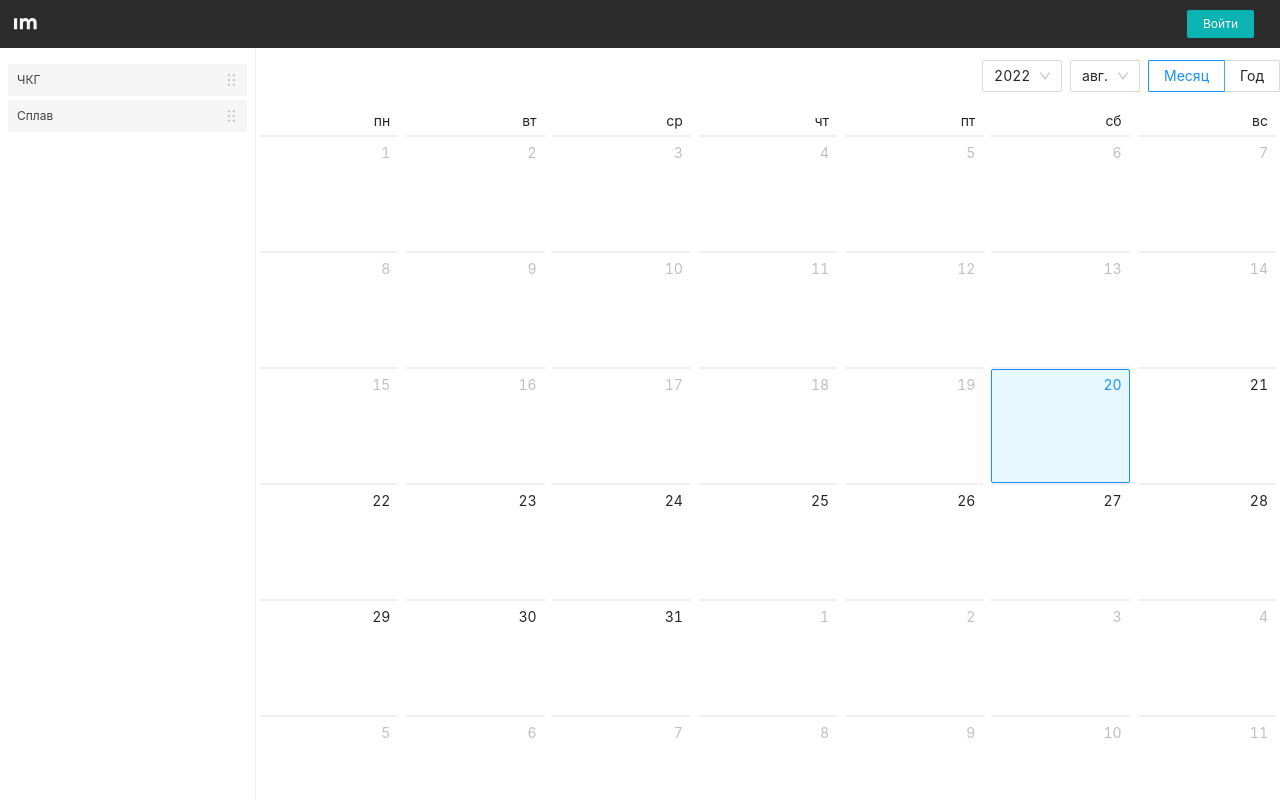
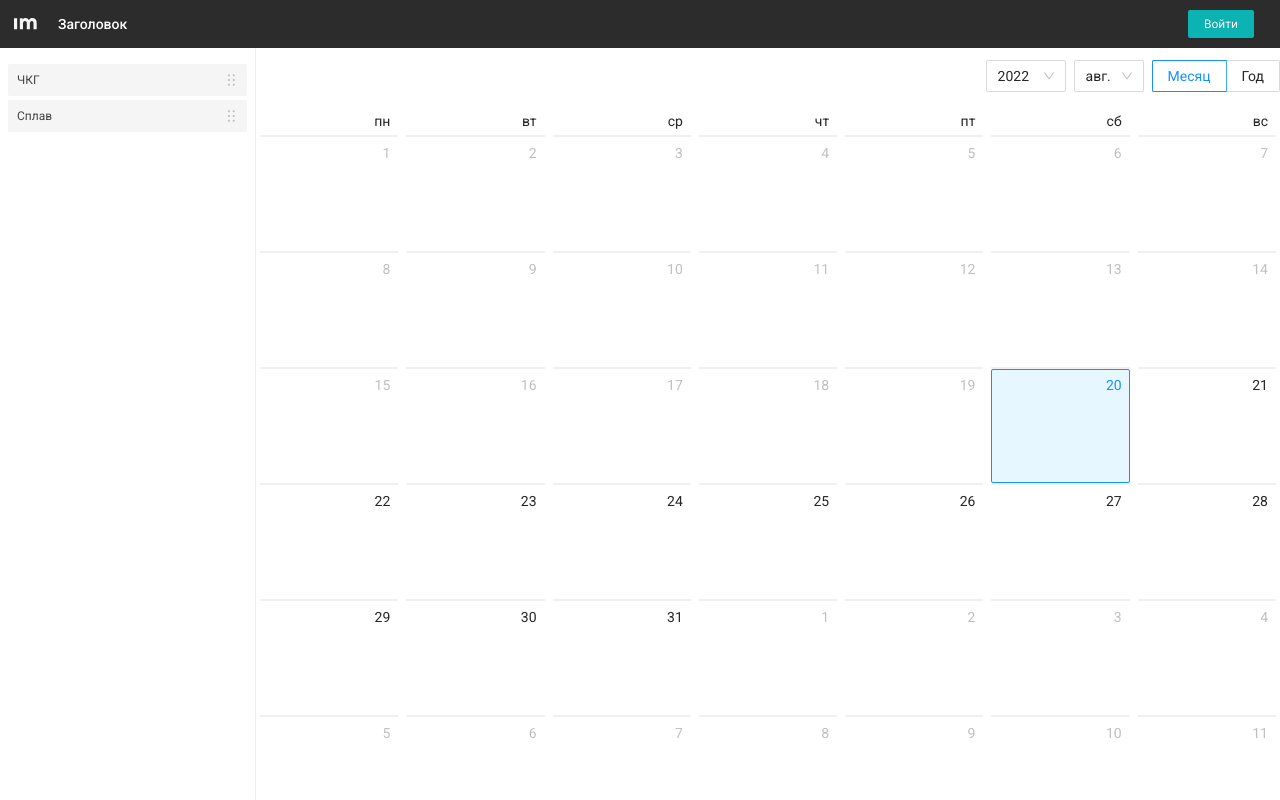
Before and after one commit to dimanik94/im-events, a React (Create React App) app: page / in a window 1280 px wide. Built offline with nearby package versions, Linux system fonts and the light colour scheme.

Commit message:
refactor AuthModal; feat: add font

```diff
--- a/public/index.html
+++ b/public/index.html
@@ -10,6 +10,12 @@
       content="Web site created using create-react-app"
     />
     <link rel="apple-touch-icon" href="%PUBLIC_URL%/logo192.png" />
+    <link rel="preconnect" href="https://fonts.googleapis.com" />
+    <link rel="preconnect" href="https://fonts.gstatic.com" crossorigin />
+    <link
+      href="https://fonts.googleapis.com/css2?family=Roboto:wght@400;500&display=swap"
+      rel="stylesheet"
+    />
     <!--
       manifest.json provides metadata used when your web app is installed on a
       user's mobile device or desktop. See https://developers.google.com/web/fundamentals/web-app-manifest/
--- a/src/App.css
+++ b/src/App.css
@@ -8,4 +8,5 @@ body {
 #root {
   min-height: 100vh;
   height: 100%;
+  font-family: "Roboto", sans-serif;
 }
--- /dev/null
+++ b/src/components/AuthModal/AuthModal.style.ts
@@ -0,0 +1,21 @@
+export const errorStyle = {
+  width: "100%",
+  backgroundColor: "#fff3f0",
+  padding: "9px 16px 9px 38px",
+  border: "1px solid #ffc2ba",
+  position: "relative" as const,
+  marginBottom: "24px",
+};
+
+export const errorIconStyle = {
+  position: "absolute" as const,
+  left: "14px",
+  top: "12px",
+};
+
+export const buttonStyle = {
+  height: "40px",
+  width: "100%",
+  fontSize: "18px",
+  marginTop: "10px",
+};
--- a/src/components/AuthModal/AuthModal.tsx
+++ b/src/components/AuthModal/AuthModal.tsx
@@ -1,9 +1,10 @@
 /** @jsxImportSource @emotion/react */
 import { Button, Form, Input, Modal } from "antd";
 import { FC, useCallback, useState } from "react";
-import { buttonStyle } from "../../styles/style";
+import { buttonStyle as globalButtonStyle } from "../../styles/style";
 import { baseUrl } from "../../utils/const";
 import { fetchData } from "../../utils/fetch/fetchData";
+import { buttonStyle, errorIconStyle, errorStyle } from "./AuthModal.style";
 import type { IAuthModalProps } from "./AuthModal.types";
 
 const AuthModal: FC<IAuthModalProps> = ({
@@ -13,6 +14,7 @@ const AuthModal: FC<IAuthModalProps> = ({
   setIsAuthorized,
 }) => {
   const [isLoading, setIsLoading] = useState(false);
+  const [hasError, setHasError] = useState(false);
 
   const onFinish = useCallback(
     (values: { username: string; password: string }) => {
@@ -35,6 +37,10 @@ const AuthModal: FC<IAuthModalProps> = ({
             setIsAuthorized(true);
           });
         })
+        .catch((error) => {
+          console.log("error", error);
+          setHasError(true);
+        })
         .finally(() => {
           setIsLoading(false);
         });
@@ -42,30 +48,55 @@ const AuthModal: FC<IAuthModalProps> = ({
     [handleCancel, setIsAuthorized]
   );
 
-  const onFinishFailed = useCallback((errorInfo: any) => {
-    console.log("Failed:", errorInfo);
+  const clearError = useCallback(() => {
+    setHasError(false);
   }, []);
+
+  const onCancel = useCallback(() => {
+    setHasError(false);
+    handleCancel();
+  }, [handleCancel]);
 
   return (
     <Modal
       title="Авторизация"
       visible={isModalVisible}
       onOk={handleOk}
-      onCancel={handleCancel}
+      onCancel={onCancel}
       centered={true}
       width={440}
       focusTriggerAfterClose={false}
       footer={null}
       destroyOnClose={true}
     >
+      {hasError && (
+        <div css={errorStyle}>
+          <span css={errorIconStyle}>
+            <svg
+              width="16"
+              height="16"
+              viewBox="0 0 16 16"
+              fill="none"
+              xmlns="http://www.w3.org/2000/svg"
+            >
+              <path
+                d="M8 1C4.13438 1 1 4.13438 1 8C1 11.8656 4.13438 15 8 15C11.8656 15 15 11.8656 15 8C15 4.13438 11.8656 1 8 1ZM10.5844 10.6594L9.55313 10.6547L8 8.80313L6.44844 10.6531L5.41563 10.6578C5.34688 10.6578 5.29063 10.6031 5.29063 10.5328C5.29063 10.5031 5.30156 10.475 5.32031 10.4516L7.35313 8.02969L5.32031 5.60938C5.30143 5.58647 5.29096 5.5578 5.29063 5.52812C5.29063 5.45937 5.34688 5.40312 5.41563 5.40312L6.44844 5.40781L8 7.25938L9.55156 5.40938L10.5828 5.40469C10.6516 5.40469 10.7078 5.45937 10.7078 5.52969C10.7078 5.55937 10.6969 5.5875 10.6781 5.61094L8.64844 8.03125L10.6797 10.4531C10.6984 10.4766 10.7094 10.5047 10.7094 10.5344C10.7094 10.6031 10.6531 10.6594 10.5844 10.6594Z"
+                fill="#D93A36"
+              />
+            </svg>
+          </span>
+          Неверное имя пользователя и/или пароль
+        </div>
+      )}
+
       <Form
         name="auth-form"
         labelCol={{ span: 0 }}
         wrapperCol={{ span: 24 }}
         initialValues={{ remember: false }}
         onFinish={onFinish}
-        onFinishFailed={onFinishFailed}
         autoComplete="off"
+        onChange={clearError}
       >
         <Form.Item name="username" rules={[{ required: true, message: "" }]}>
           <Input placeholder="Логин" />
@@ -81,15 +112,7 @@ const AuthModal: FC<IAuthModalProps> = ({
             htmlType="submit"
             disabled={isLoading}
             loading={isLoading}
-            css={[
-              buttonStyle,
-              {
-                height: "40px",
-                width: "100%",
-                fontSize: "18px",
-                marginTop: "10px",
-              },
-            ]}
+            css={[globalButtonStyle, buttonStyle]}
           >
             Войти в систему
           </Button>
--- a/src/components/Header/Header.styles.ts
+++ b/src/components/Header/Header.styles.ts
@@ -6,3 +6,12 @@ export const wrapperStyle = {
   color: "white",
   padding: "0 8px 0 0 !important",
 };
+
+export const buttonWrapperStyle = { height: "48px", display: "flex" };
+
+export const avatarStyle = {
+  fontSize: "12px",
+  color: "#fff",
+  backgroundColor: "#FA8C16",
+  alignSelf: "center",
+};
--- a/src/components/Header/Header.tsx
+++ b/src/components/Header/Header.tsx
@@ -2,7 +2,7 @@
 import { FC, useCallback, useState } from "react";
 import type { IHeaderProps } from "./Header.types";
 import { Header as AntHeader } from "antd/lib/layout/layout";
-import { wrapperStyle } from "./Header.styles";
+import { avatarStyle, buttonWrapperStyle, wrapperStyle } from "./Header.styles";
 import { Avatar, Button } from "antd";
 import AuthModal from "../AuthModal/AuthModal";
 import { buttonStyle } from "../../styles/style";
@@ -33,7 +33,7 @@ const Header: FC<IHeaderProps> = ({ isAuthorized, setIsAuthorized }) => {
   return (
     <>
       <AntHeader css={wrapperStyle}>
-        <div>
+        <div css={{ display: "flex" }}>
           {
             <svg
               width="50"
@@ -53,8 +53,21 @@ const Header: FC<IHeaderProps> = ({ isAuthorized, setIsAuthorized }) => {
               />
             </svg>
           }
+          <div
+            css={{
+              height: "48px",
+              display: "flex",
+              alignContent: "center",
+              lineHeight: "48px",
+              fontSize: "14px",
+              fontWeight: 500,
+              paddingLeft: "8px",
+            }}
+          >
+            Заголовок
+          </div>
         </div>
-        <div css={{ height: "48px", display: "flex" }}>
+        <div css={buttonWrapperStyle}>
           <Button
             type="primary"
             css={buttonStyle}
@@ -63,15 +76,7 @@ const Header: FC<IHeaderProps> = ({ isAuthorized, setIsAuthorized }) => {
             {isAuthorized ? "Выйти" : "Войти"}
           </Button>
           {isAuthorized && (
-            <Avatar
-              css={{
-                fontSize: "12px",
-                color: "#fff",
-                backgroundColor: "#FA8C16",
-                alignSelf: "center",
-              }}
-              size={20}
-            >
+            <Avatar css={avatarStyle} size={20}>
               {localStorage.getItem("letter")?.toUpperCase() ?? ""}
             </Avatar>
           )}
```
Also changed, not shown: src/styles/fonts/Roboto-Regular.ttf (added).
